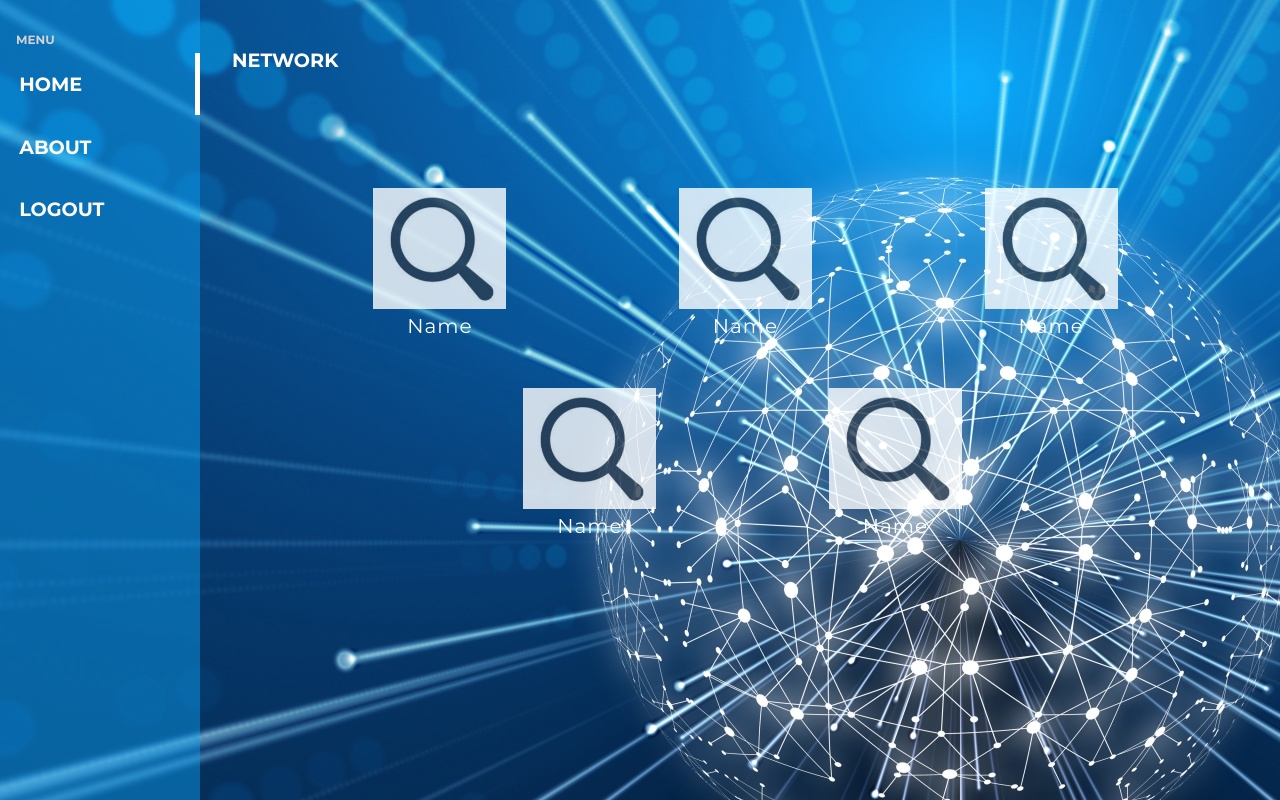
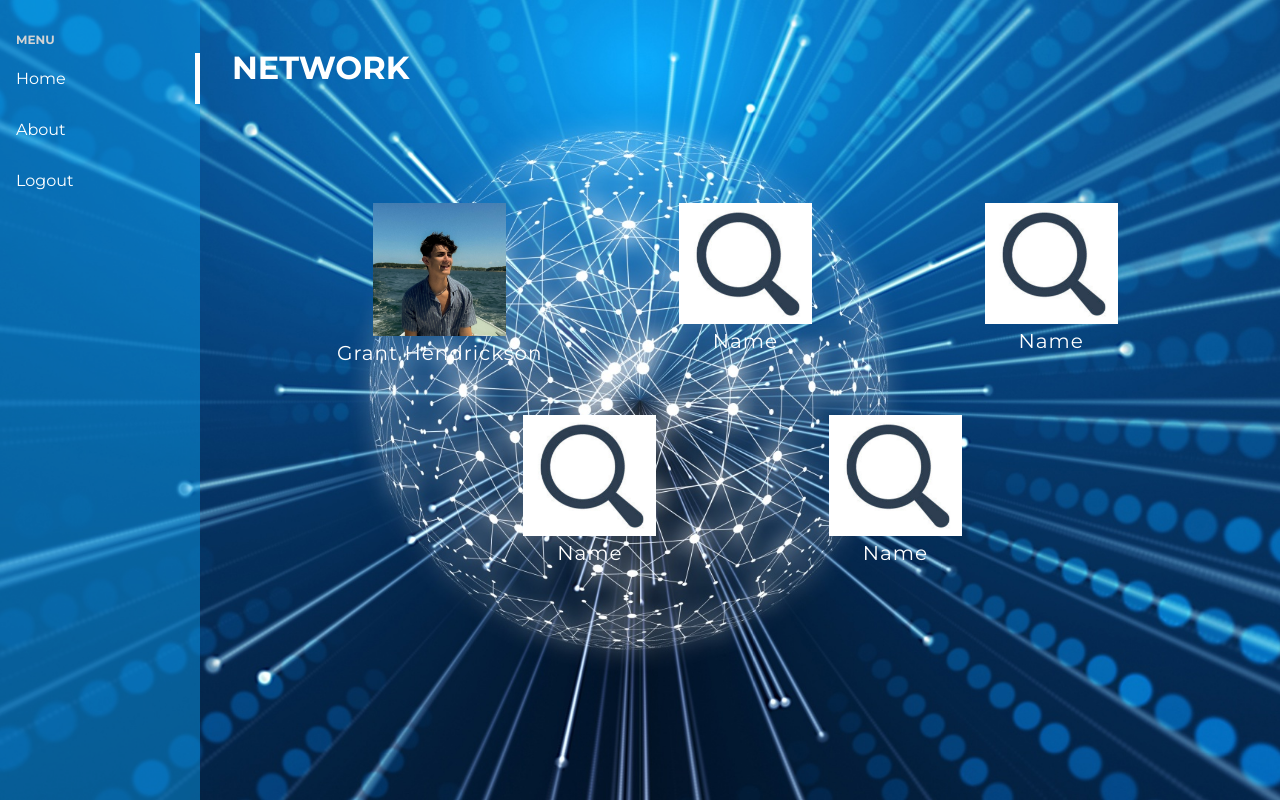
Before and after one commit to DylanEngle/COP4331-POOSD-Group16, a PHP site: page /aboutUs.html in a window 1280 px wide. Run offline with PHP 8.4, Linux system fonts and the light colour scheme.

Commit message:
Added Grant to About Us Page

```diff
--- a/aboutUs.html
+++ b/aboutUs.html
@@ -28,12 +28,18 @@
 
         <main class="content">
             <header>
-                <a href="#">Network</a>
+                <a href="#" id="network">Network</a>
             </header>
 
             <div class="container">
                 <div class="gridContainer">
-                    <div class="gridItem"><img src="images/magnifyingGlass.png" alt=""><br>Name</div>
+                    <div class="gridItem">
+                        <a href="https://www.linkedin.com/in/grant-hendrickson-241a17195/">
+                            <img src="images/grantPic.jpg" alt="">
+                        </a>
+                        <br>Grant Hendrickson
+                    </div>
+
                     <div class="gridItem"><img src="images/magnifyingGlass.png" alt=""><br>Name</div>
                     <div class="gridItem"><img src="images/magnifyingGlass.png" alt=""><br>Name</div>
                     <div class="bottomRow"><img src="images/magnifyingGlass.png" alt=""><br>Name</div>
--- a/css/aboutUs.css
+++ b/css/aboutUs.css
@@ -8,7 +8,12 @@
 }
 
 .app {
+    height: 100%;
+    width: 100%;
     background-image: url('../images/network.jpeg');
+    background-position: center;
+    background-size: cover;
+    background-attachment: fixed;
     display: flex;
     min-height: 100vh;
 }
@@ -18,11 +23,11 @@ header {
     z-index: 10;
 }
 
-.app a {
+#network {
     color: white;
     text-decoration: none;
     font-weight: bold;
-    font-size: 1.2rem;
+    font-size: 2rem;
     text-transform: uppercase;
 }
 
@@ -91,7 +96,6 @@ header {
   .gridItem img {
     width: 45%;
     height: auto;
-    opacity: 80%;
   }
 
   .bottomRow{
@@ -107,7 +111,6 @@ header {
   .bottomRow img{
     width: 45%;
     height: auto;
-    opacity: 80%;
   }
 
 
--- a/index.html
+++ b/index.html
@@ -4,10 +4,10 @@
     <meta charset="UTF-8">
     <meta http-equiv="X-UA-Compatible" content="IE=edge">
     <meta name="viewport" content="width=device-width, initial-scale=1.0">
-    <title>Network</title>
     <script type="text/javascript" src="js/code.js"></script>
     <script type="text/javascript" src="js/md5.js"></script>
     <link rel="stylesheet" href="css/main.css">
+    <title>Network</title>
 </head>
 
 <body>
@@ -73,7 +73,7 @@
             x.style.left = "-400px";
             y.style.left = "50px";
             z.style.left = "110px";
-            form.style.height = "700px";
+            form.style.height = "1000px";
             reg.style.color = "white";
             log.style.color = "black";
         }
```
Also changed, not shown: images/grantPic.jpg (added).
